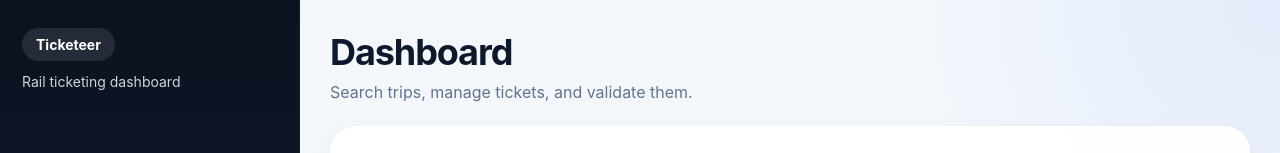
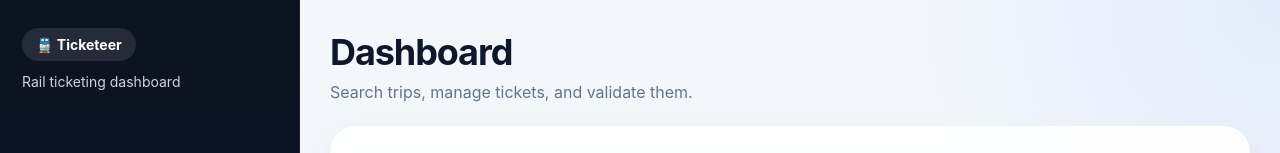
Before and after one commit to rihabatimounaim-art/ticketeer-system, a plain HTML site: page apps/web-client/dashboard.html in a window 1280 px wide. Shown: the top 153 px of the page. Drawn offline with Linux system fonts and the light colour scheme; no server answers; sample sign-in values are in the browser's storage.

Commit message:
Update dashboard.html

```diff
--- a/apps/web-client/dashboard.html
+++ b/apps/web-client/dashboard.html
@@ -10,7 +10,7 @@
   <div class="dashboard-layout">
     <aside class="sidebar">
       <div>
-        <div class="brand-badge">Ticketeer</div>
+        <div class="brand-badge">🚆 Ticketeer</div>
         <p class="sidebar-subtitle">Rail ticketing dashboard</p>
       </div>
 
```
